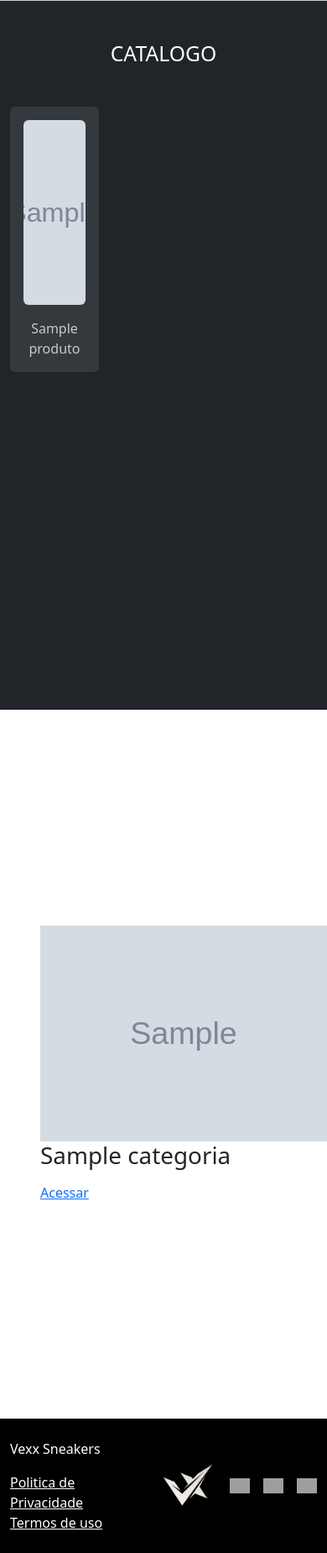
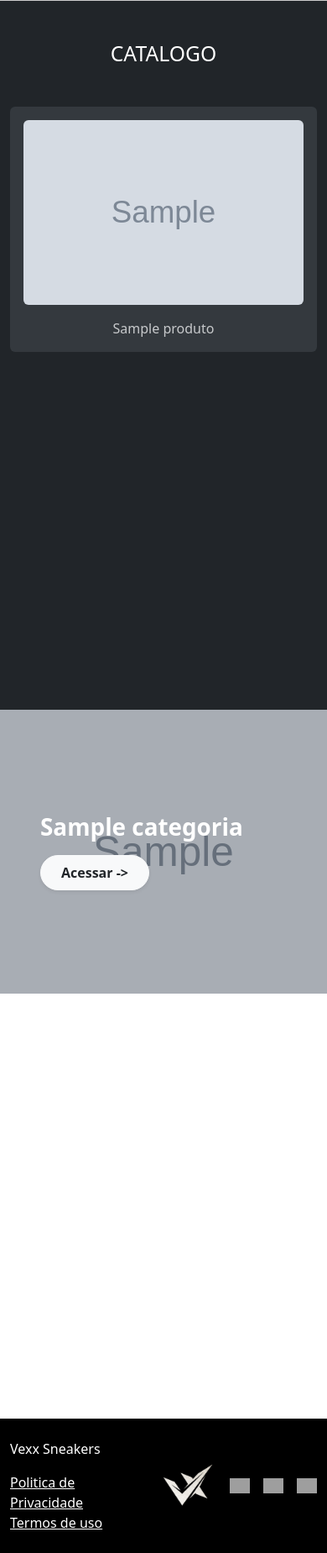
Before and after one commit to migueldinois/VexxSneakers, a Flask app: page / in a window 390 px wide. Shown: the part 843-2692 px from the top of the page at 84% size. Run offline with Flask 3, Linux system fonts and the light colour scheme; tables that the repository leaves empty hold one stand-in row (values such as "Sample post"); grey boxes marked "Sample" are stand-in pictures; some libraries are stand-ins or nearby versions; grey boxes are pictures that could not be loaded.

Commit message:
feat: refatoração dos estilos e deixando tanto a section de categoria e produtos responsiva e com o layout bonito

```diff
--- a/static/src/css/pagina_inicial.css
+++ b/static/src/css/pagina_inicial.css
@@ -0,0 +1,16 @@
+.style-categoria {
+    height: 40vh;
+}
+
+
+@media (min-width: 768px) {
+    .style-categoria {
+        height: 50vh;
+    }
+}
+
+.img-fundo {
+    z-index: 1;
+    object-fit: cover;
+    object-position: center;
+}
--- a/templates/pagina_inicial.html
+++ b/templates/pagina_inicial.html
@@ -9,13 +9,16 @@
 <div id="carouselExample" class="carousel slide">
     <div class="carousel-inner">
         <div class="carousel-item active">
-      <img src="https://placehold.co/500"  class="d-block vw-100 vh-100 object-fit-cover" alt="Imagem Banner Vexx 1">
+            <img src="https://placehold.co/500" class="d-block vw-100 vh-100 object-fit-cover"
+                alt="Imagem Banner Vexx 1">
         </div>
         <div class="carousel-item">
-      <img src="https://placehold.co/500" class="d-block vw-100 vh-100 object-fit-cover" alt="Imagem Banner Vexx 2">
+            <img src="https://placehold.co/500" class="d-block vw-100 vh-100 object-fit-cover"
+                alt="Imagem Banner Vexx 2">
         </div>
         <div class="carousel-item">
-      <img src="https://placehold.co/500" class="d-block vw-100 vh-100 object-fit-cover" alt="Imagem Banner Vexx 3">
+            <img src="https://placehold.co/500" class="d-block vw-100 vh-100 object-fit-cover"
+                alt="Imagem Banner Vexx 3">
         </div>
     </div>
     <button class="carousel-control-prev" type="button" data-bs-target="#carouselExample" data-bs-slide="prev">
@@ -38,9 +41,10 @@
 
         <div class="row g-4 mb-4">
             {% for produto in produtos %}
-            <div class="col-4">
+            <div class="col-12 col-md-4">
                 <div class="bg-secondary bg-opacity-25 p-3 rounded text-white text-center">
-                    <img src="{{produto.foto}}" class="img-fluid rounded object-fit-cover w-100" style="height: 220px;" alt="Produto 1">
+                    <img src="{{produto.foto}}" class="img-fluid rounded object-fit-cover w-100" style="height: 220px;"
+                        alt="{{produto.nome}}">
                     <p class="mt-3 mb-0 fs-6 text-light opacity-75">{{produto.nome}}</p>
                 </div>
             </div>
@@ -52,18 +56,25 @@
 
 
 <!-- Categoria -->
-<div class="container-fluid p-0 vh-100 d-flex flex-column" id="Categorias">
+<div class="container-fluid p-0 min-vh-100 d-flex flex-column w-100 vw-100 overflow-x-hidden" id="Categorias">
+    <div class="row g-0 w-100 m-0 p-0">
+        {% for categoria in categorias %}
+        <div
+            class="col-12 col-md-6 d-flex flex-column justify-content-center position-relative overflow-hidden style-categoria p-0">
 
-        <div class="row g-0 flex-grow-1">
-            {% for categoria in categorias %}
-            <div class="col-12 col-md-6 bg-categoria-1 d-flex flex-column justify-content-center ps-5">
-                <img src="{{categoria.imagem}}" alt="Banner Categoria 1">
-                <h2 class="fs-1 fw-normal text-dark mb-3">{{categoria.nome}}</h2>
-                <a href="#" class="btn-acessar">Acessar</a>
+            <img src="{{categoria.imagem}}" alt="Banner {{categoria.nome}}"
+                class="position-absolute top-0 start-0 w-100 h-100 img-fundo">
+
+            <div class="position-absolute top-0 start-0 w-100 h-100 bg-dark bg-opacity-25" style="z-index: 2;"></div>
+
+            <div class="position-relative text-white ps-5" style="z-index: 3;">
+                <h2 class="fs-1 fw-bold mb-3">{{categoria.nome}}</h2>
+                <a href="#" class="btn btn-light rounded-pill px-4 py-2 fw-semibold text-dark shadow-sm">Acessar -></a>
+            </div>
+
         </div>
         {% endfor %}
     </div>
-
 </div>
 
 
```
Lines whose indentation alone changed are shown as unchanged.
